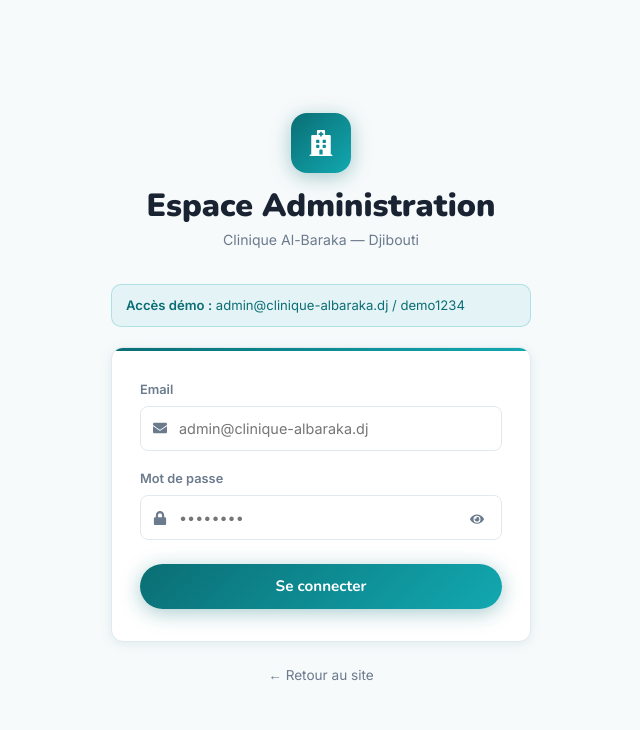
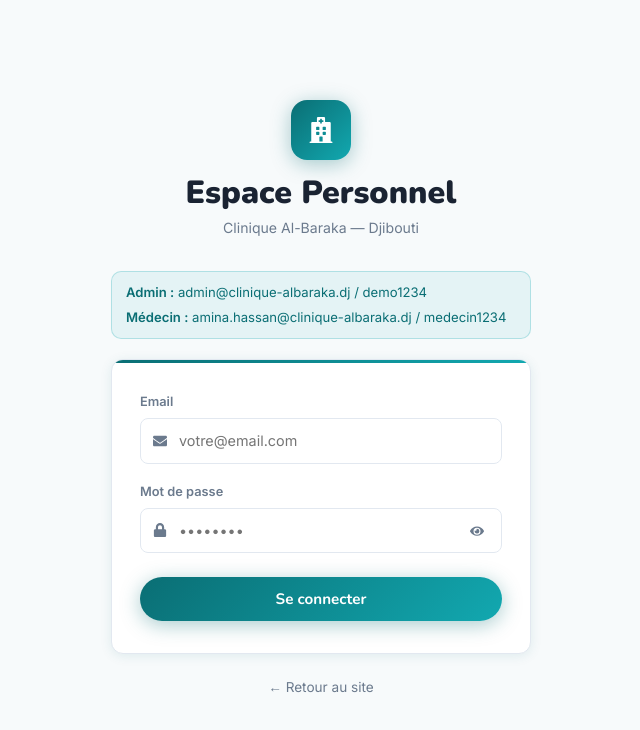
Before and after one commit to MohamedAliRobleh/rendez-vous-clinique, a React (Vite) app: page /login in a window 1280 px wide. Shown: the top 730 px of the page, without its empty margins (319-959 px from the left). Built offline with nearby package versions, Linux system fonts and the light colour scheme.

Commit message:
feat: DoctorProtectedRoute + Login dual-rôle admin/médecin

```diff
--- /dev/null
+++ b/src/components/DoctorProtectedRoute.jsx
@@ -0,0 +1,6 @@
+import { Navigate } from 'react-router-dom'
+
+export default function DoctorProtectedRoute({ children }) {
+  const isMedecin = localStorage.getItem('isMedecin') === 'true'
+  return isMedecin ? children : <Navigate to="/login" replace />
+}
--- a/src/pages/Login.jsx
+++ b/src/pages/Login.jsx
@@ -6,23 +6,28 @@ import PageTransition from '../components/ui/PageTransition'
 import { useApp }     from '../context/AppContext'
 
 export default function Login() {
-  const { login } = useApp()
+  const { login, loginDoctor } = useApp()
   const navigate  = useNavigate()
-  const [email,     setEmail]     = useState('')
-  const [password,  setPassword]  = useState('')
-  const [showPwd,   setShowPwd]   = useState(false)
-  const [error,     setError]     = useState('')
-  const [loading,   setLoading]   = useState(false)
+  const [email,    setEmail]    = useState('')
+  const [password, setPassword] = useState('')
+  const [showPwd,  setShowPwd]  = useState(false)
+  const [error,    setError]    = useState('')
+  const [loading,  setLoading]  = useState(false)
 
   const handleSubmit = async (e) => {
     e.preventDefault()
     if (!email || !password) { setError('Veuillez remplir tous les champs.'); return }
     setLoading(true); setError('')
     await new Promise(r => setTimeout(r, 400))
-    const ok = login(email, password)
+
+    if (login(email, password)) {
+      navigate('/admin')
+    } else if (loginDoctor(email, password)) {
+      navigate('/medecin')
+    } else {
+      setError('Email ou mot de passe incorrect.')
+    }
     setLoading(false)
-    if (ok) navigate('/admin')
-    else setError('Email ou mot de passe incorrect.')
   }
 
   return (
@@ -35,13 +40,14 @@ export default function Login() {
             <div style={{ width: 60, height: 60, borderRadius: 16, background: 'linear-gradient(135deg,var(--primary),var(--primary-light))', display: 'inline-flex', alignItems: 'center', justifyContent: 'center', boxShadow: 'var(--glow-primary)', marginBottom: 14 }}>
               <FaHospital size={26} color="#fff" />
             </div>
-            <h2 style={{ fontFamily: 'Nunito, sans-serif', fontWeight: 900, color: 'var(--text)', marginBottom: 4 }}>Espace Administration</h2>
+            <h2 style={{ fontFamily: 'Nunito, sans-serif', fontWeight: 900, color: 'var(--text)', marginBottom: 4 }}>Espace Personnel</h2>
             <p style={{ color: 'var(--text-muted)', fontSize: '0.88rem' }}>Clinique Al-Baraka — Djibouti</p>
           </div>
 
           {/* Credentials démo */}
           <div style={{ background: 'rgba(18,168,176,0.08)', border: '1px solid rgba(18,168,176,0.25)', borderRadius: 10, padding: '10px 14px', marginBottom: 20, fontSize: '0.82rem', color: 'var(--primary)' }}>
-            <strong>Accès démo :</strong> admin@clinique-albaraka.dj / demo1234
+            <div><strong>Admin :</strong> admin@clinique-albaraka.dj / demo1234</div>
+            <div style={{ marginTop: 4 }}><strong>Médecin :</strong> amina.hassan@clinique-albaraka.dj / medecin1234</div>
           </div>
 
           <div className="card-premium" style={{ padding: '32px 28px' }}>
@@ -54,7 +60,7 @@ export default function Login() {
                   <input
                     data-testid="email-input"
                     type="email" value={email} onChange={e => setEmail(e.target.value)}
-                    placeholder="admin@clinique-albaraka.dj"
+                    placeholder="votre@email.com"
                     style={{ width: '100%', paddingLeft: 38, paddingRight: 14, paddingTop: 10, paddingBottom: 10, border: '1.5px solid var(--border)', borderRadius: 'var(--radius-sm)', fontSize: '0.9rem', fontFamily: 'Inter, sans-serif', outline: 'none', background: '#fff', color: 'var(--text)' }}
                   />
                 </div>
```
